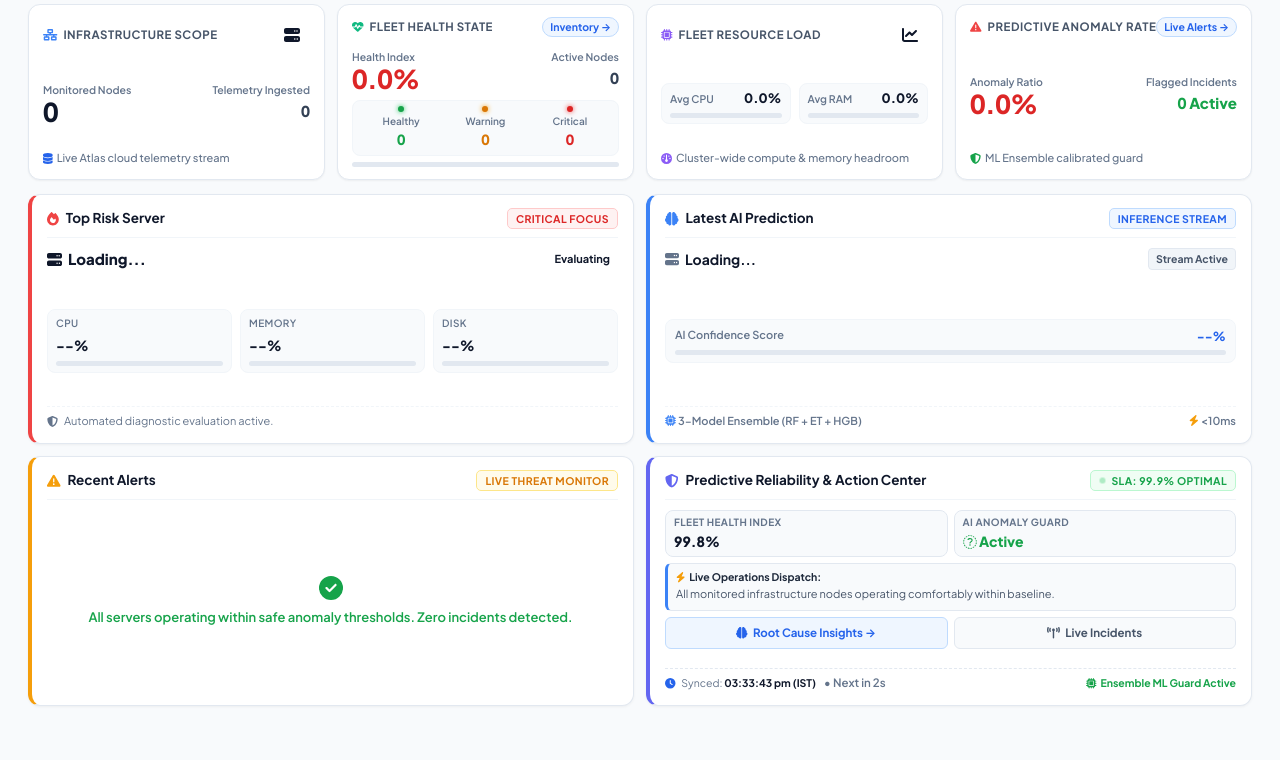
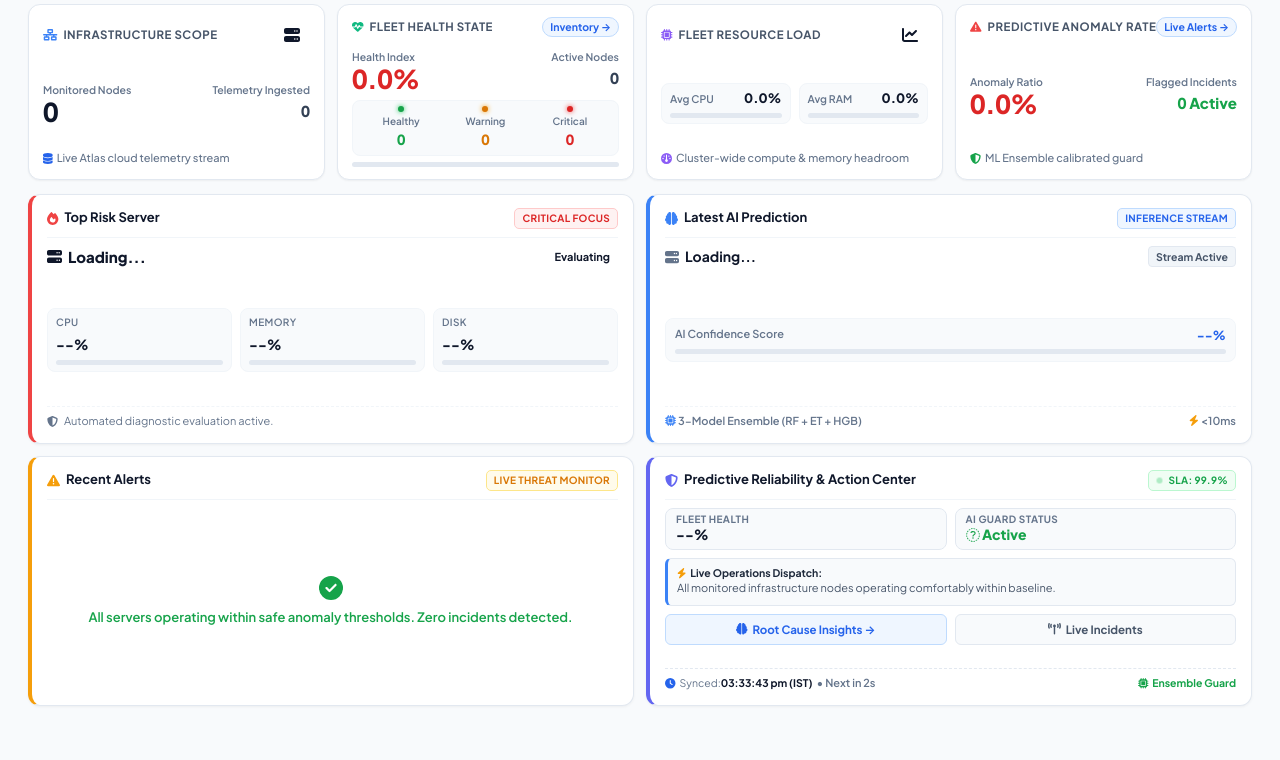
Before and after one commit to kondredigeethanjali18-cyber/Predictops-AI-Server-monitoring-Failure-Prediction, a FastAPI app: template Backend/templates/dashboard.html in a window 1280 px wide. Shown: the part 173-933 px from the top of the page. Run offline with FastAPI, Linux system fonts and the light colour scheme; the template is opened without the code that fills it: most values are stand-ins (such as "Sample title", 1, 10 or a date in 2020).

Commit message:
Restore live telemetry generation and add dynamic fleet health score metric

```diff
--- a/Backend/static/css/dashboard.css
+++ b/Backend/static/css/dashboard.css
@@ -481,24 +481,25 @@
     flex-direction: column;
     justify-content: space-between;
     height: 100%;
-    gap: 6px;
+    gap: 8px;
     overflow: hidden;
 }
 
 .action-center-stats {
     display: grid;
     grid-template-columns: 1fr 1fr;
-    gap: 6px;
+    gap: 8px;
 }
 
 .stat-pill {
     background: #f8fafc;
     border: 1px solid #e2e8f0;
     border-radius: 8px;
-    padding: 4px 8px;
+    padding: 5px 10px;
     display: flex;
     flex-direction: column;
     justify-content: center;
+    min-height: 42px;
 }
 
 .stat-label {
@@ -507,14 +508,19 @@
     color: #64748b;
     text-transform: uppercase;
     letter-spacing: 0.4px;
+    line-height: 1;
+    margin-bottom: 2px;
 }
 
 .stat-value {
     font-size: 14px;
     font-weight: 800;
     color: #0f172a;
-    margin-top: 1px;
+    line-height: 1.2;
     font-variant-numeric: tabular-nums;
+    white-space: nowrap;
+    overflow: hidden;
+    text-overflow: ellipsis;
 }
 
 .stat-value.text-success {
@@ -526,11 +532,14 @@
     border: 1px solid #e2e8f0;
     border-left: 3px solid #3b82f6;
     border-radius: 6px;
-    padding: 5px 8px;
+    padding: 6px 9px;
     min-height: 48px;
-    max-height: 48px;
+    max-height: 52px;
     overflow: hidden;
     box-sizing: border-box;
+    display: flex;
+    flex-direction: column;
+    justify-content: center;
 }
 
 .dispatch-title {
@@ -541,12 +550,13 @@
     display: flex;
     align-items: center;
     gap: 4px;
+    line-height: 1.2;
 }
 
 .dispatch-text {
     font-size: 11px;
     color: #475569;
-    line-height: 1.3;
+    line-height: 1.35;
     display: -webkit-box;
     -webkit-line-clamp: 2;
     -webkit-box-orient: vertical;
@@ -578,13 +588,13 @@
 
 .action-buttons-row {
     display: flex;
-    gap: 6px;
-    flex-wrap: wrap;
+    gap: 8px;
+    align-items: center;
 }
 
 .action-btn {
     flex: 1;
-    padding: 6px 10px;
+    padding: 6px 8px;
     border-radius: 6px;
     font-size: 11.5px;
     font-weight: 700;
@@ -595,6 +605,7 @@
     gap: 5px;
     transition: all 0.15s ease;
     white-space: nowrap;
+    box-sizing: border-box;
 }
 
 .action-btn-primary {
@@ -630,9 +641,20 @@
     align-items: center;
     font-size: 10.5px;
     color: #64748b;
-    padding-top: 5px;
+    padding-top: 6px;
     border-top: 1px dashed #e2e8f0;
     margin-top: auto;
+    white-space: nowrap;
+    overflow: hidden;
+}
+
+.action-footer-sync {
+    display: inline-flex;
+    align-items: center;
+    white-space: nowrap;
+    overflow: hidden;
+    text-overflow: ellipsis;
+    font-size: 10.5px;
 }
 
 .engine-badge {
@@ -641,6 +663,8 @@
     display: inline-flex;
     align-items: center;
     gap: 4px;
+    flex-shrink: 0;
+    font-size: 10.5px;
 }
 
 .info-card:hover {
@@ -654,26 +678,35 @@
     justify-content: space-between;
     padding-bottom: 8px;
     border-bottom: 1px solid #f1f5f9;
-    margin-bottom: 10px;
+    margin-bottom: 8px;
+    min-height: 28px;
+    gap: 8px;
 }
 
 .info-card-header h3 {
-    font-size: 13.5px;
+    font-size: 13px;
     font-weight: 700;
     color: #0f172a;
     display: flex;
     align-items: center;
-    gap: 7px;
+    gap: 6px;
     margin: 0;
+    white-space: nowrap;
+    overflow: hidden;
+    text-overflow: ellipsis;
+    min-width: 0;
+    flex: 1;
 }
 
 .live-tag {
-    font-size: 10.5px;
+    font-size: 10px;
     font-weight: 700;
-    padding: 2px 8px;
+    padding: 2px 7px;
     border-radius: 5px;
     text-transform: uppercase;
-    letter-spacing: 0.4px;
+    letter-spacing: 0.3px;
+    white-space: nowrap;
+    flex-shrink: 0;
 }
 
 .live-tag-danger {
--- a/Backend/static/js/dashboard.js
+++ b/Backend/static/js/dashboard.js
@@ -245,7 +245,7 @@ async function loadDashboard() {
                 if (critical > 0) {
                     if (fleetTagEl) {
                         fleetTagEl.className = "live-tag live-tag-danger";
-                        fleetTagEl.innerHTML = `<i class="fas fa-triangle-exclamation"></i> ${critical} Node${critical > 1 ? 's' : ''} At Risk`;
+                        fleetTagEl.innerHTML = `<i class="fas fa-triangle-exclamation"></i> ${critical} At Risk`;
                     }
                     if (aiGuardEl) {
                         aiGuardEl.className = "stat-value";
@@ -253,33 +253,33 @@ async function loadDashboard() {
                         aiGuardEl.innerHTML = `<i class="fas fa-triangle-exclamation"></i> Incident Active`;
                     }
                     if (recEl) {
-                        recEl.innerHTML = `<strong>${critical} ACTIVE ANOMALY INCIDENT${critical > 1 ? 'S' : ''}:</strong> Critical load and telemetry anomalies detected on <strong>${highestRiskServer.server_name}</strong> (${highestRiskServer.cpu_usage_percent}% CPU, ${highestRiskServer.memory_usage_percent}% RAM). Automated traffic rebalance and memory reclamation recommended.`;
+                        recEl.innerHTML = `<strong>Critical Anomaly:</strong> Surge on <strong>${highestRiskServer.server_name}</strong> (${highestRiskServer.cpu_usage_percent}% CPU, ${highestRiskServer.memory_usage_percent}% RAM). Automated traffic rebalance recommended.`;
                     }
                 } else if (warning > 0) {
                     if (fleetTagEl) {
                         fleetTagEl.className = "live-tag live-tag-warning";
-                        fleetTagEl.innerHTML = `<i class="fas fa-circle-exclamation"></i> Elevated Load`;
+                        fleetTagEl.innerHTML = `<i class="fas fa-circle-exclamation"></i> Elevated`;
                     }
                     if (aiGuardEl) {
                         aiGuardEl.className = "stat-value";
                         aiGuardEl.style.color = "#d97706";
-                        aiGuardEl.innerHTML = `<i class="fas fa-shield"></i> Monitoring Headroom`;
+                        aiGuardEl.innerHTML = `<i class="fas fa-shield"></i> Monitoring`;
                     }
                     if (recEl) {
-                        recEl.innerHTML = `<strong>Moderate workload spike detected:</strong> ${highestRiskServer.server_name} is consuming elevated fleet resources. Infrastructure headroom is within safe buffer margins.`;
+                        recEl.innerHTML = `<strong>Moderate Spike:</strong> Elevated load on ${highestRiskServer.server_name}. Cluster headroom buffer nominal.`;
                     }
                 } else {
                     if (fleetTagEl) {
                         fleetTagEl.className = "live-tag live-tag-success";
-                        fleetTagEl.innerHTML = `<i class="fas fa-circle live-pulse"></i> SLA: 99.9% Optimal`;
+                        fleetTagEl.innerHTML = `<i class="fas fa-circle live-pulse"></i> SLA: 99.9%`;
                     }
                     if (aiGuardEl) {
                         aiGuardEl.className = "stat-value text-success";
                         aiGuardEl.style.color = "#16a34a";
-                        aiGuardEl.innerHTML = `<i class="fas fa-shield-check"></i> Automated Guard Active`;
+                        aiGuardEl.innerHTML = `<i class="fas fa-shield-check"></i> Active`;
                     }
                     if (recEl) {
-                        recEl.innerHTML = `All ${effectiveServerList.length} monitored infrastructure nodes operating comfortably within nominal performance baselines. Zero imminent failover risks detected.`;
+                        recEl.innerHTML = `All ${effectiveServerList.length} monitored nodes operating comfortably within nominal baselines. Zero failover risks.`;
                     }
                 }
             }
--- a/Backend/templates/dashboard.html
+++ b/Backend/templates/dashboard.html
@@ -202,16 +202,16 @@
     <div class="info-card action-center-card" id="actionCenterInfoCard">
         <div class="info-card-header">
             <h3><i class="fas fa-shield-halved" style="color: #6366f1;"></i> Predictive Reliability & Action Center</h3>
-            <span class="live-tag live-tag-success" id="fleetHealthTag"><i class="fas fa-circle live-pulse"></i> SLA: 99.9% Optimal</span>
+            <span class="live-tag live-tag-success" id="fleetHealthTag"><i class="fas fa-circle live-pulse"></i> SLA: 99.9%</span>
         </div>
         <div class="info-card-body action-center-body">
             <div class="action-center-stats">
                 <div class="stat-pill">
-                    <span class="stat-label">Fleet Health Index</span>
-                    <strong class="stat-value" id="fleetHealthScore">99.8%</strong>
+                    <span class="stat-label">Fleet Health</span>
+                    <strong class="stat-value" id="fleetHealthScore">--%</strong>
                 </div>
                 <div class="stat-pill">
-                    <span class="stat-label">AI Anomaly Guard</span>
+                    <span class="stat-label">AI Guard Status</span>
                     <strong class="stat-value text-success" id="aiGuardStatus"><i class="fas fa-shield-check"></i> Active</strong>
                 </div>
             </div>
@@ -233,8 +233,8 @@
             </div>
 
             <div class="action-footer">
-                <span><i class="fas fa-clock" style="color: #2563eb; margin-right: 4px;"></i> Synced: <strong id="lastUpdated" style="color: #0f172a;">--</strong> <span id="dashboardSyncCountdown" style="color: #64748b; font-size: 11.5px; margin-left: 6px; font-weight: 600;">• Next in 8s</span></span>
-                <span class="engine-badge"><i class="fas fa-microchip"></i> Ensemble ML Guard Active</span>
+                <span class="action-footer-sync"><i class="fas fa-clock" style="color: #2563eb; margin-right: 4px;"></i> Synced: <strong id="lastUpdated" style="color: #0f172a;">--</strong> <span id="dashboardSyncCountdown" style="color: #64748b; font-size: 11px; margin-left: 4px; font-weight: 600;">• Next in 8s</span></span>
+                <span class="engine-badge"><i class="fas fa-microchip"></i> Ensemble Guard</span>
             </div>
         </div>
     </div>
--- a/Backend/templates/landing.html
+++ b/Backend/templates/landing.html
@@ -84,11 +84,6 @@
                         <span id="landingHealthRingInner"><i class="fas fa-heart-pulse" style="color: #16a34a; font-size: 18px;"></i></span>
                     </div>
                 </div>
-                <div class="landing-health-breakdown" id="landingHealthBreakdown">
-                    <span class="health-pill pill-healthy"><span class="dot dot-green"></span> <strong id="landingHealthyTxt">--</strong> Healthy</span>
-                    <span class="health-pill pill-warning"><span class="dot dot-yellow"></span> <strong id="landingWarningTxt">--</strong> Warning</span>
-                    <span class="health-pill pill-critical"><span class="dot dot-red"></span> <strong id="landingCriticalTxt">--</strong> Critical</span>
-                </div>
             </div>
 
             <div class="panel-list" id="landingPanelList">
```
Also changed, not shown: Backend/static/css/landing.css (+6 -54 lines), Backend/static/js/landing.js (+1 -11 lines).
